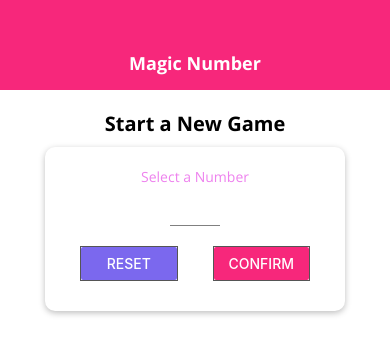
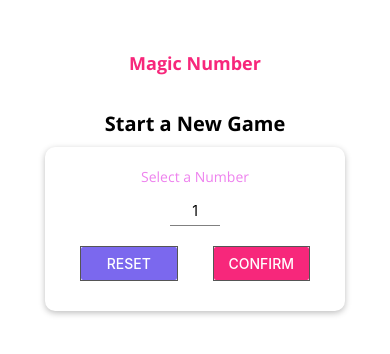
Before and after one commit to kitiya/rn-magic-number, a React Native app: screen / in a window 390 px wide. Shown: the top 354 px of the page. Built offline with nearby package versions, Linux system fonts and the light colour scheme; what react-native would draw is missing.

Commit message:
Working with 'Platform.select()' and 'Platform' in 'if' checks

```diff
--- a/components/Header.js
+++ b/components/Header.js
@@ -1,5 +1,5 @@
 import React from "react";
-import { View, Text, StyleSheet } from "react-native";
+import { View, Text, StyleSheet, Platform } from "react-native";
 import TitleText from "../components/TitleText";
 import Colors from "../constants/colors";
 
@@ -16,12 +16,34 @@
     width: "100%",
     height: 90 /* 90px */,
     paddingTop: 36,
-    backgroundColor: Colors.primary,
     justifyContent: "center",
     alignItems: "center",
+
+    ...Platform.select({
+      ios: {
+        backgroundColor: Colors.light,
+        borderBottomColor: Colors.dark,
+        borderBottomWidth: 1,
+      },
+      android: {
+        backgroundColor: Colors.primary,
+        borderBottomColor: "transparent",
+        borderBottomWidth: 0,
+      },
+    }),
+  },
+  headerIOS: {
+    backgroundColor: Colors.light,
+    borderBottomColor: Colors.dark,
+    borderBottomWidth: 1,
+  },
+  headerAndroid: {
+    backgroundColor: Colors.primary,
+    borderBottomColor: "transparent",
+    borderBottomWidth: 0,
   },
   headerTitle: {
-    color: Colors.light,
+    color: Platform.OS === "android" ? Colors.light : Colors.primary,
   },
 });
 
--- a/components/MainButton.js
+++ b/components/MainButton.js
@@ -1,18 +1,37 @@
 import React from "react";
-import { View, Text, TouchableOpacity, StyleSheet } from "react-native";
+import {
+  View,
+  Text,
+  TouchableOpacity, // Has opacity effect for iOS
+  TouchableNativeFeedback, // Has ripple effect for Android
+  StyleSheet,
+  Platform,
+} from "react-native";
 import Colors from "../constants/colors";
 
 const MainButton = (props) => {
+  let ButtonComponent = TouchableOpacity;
+
+  if (Platform.OS === "android" && Platform.Version >= 21) {
+    ButtonComponent = TouchableNativeFeedback;
+  }
+
   return (
-    <TouchableOpacity activeOpacity={0.8} onPress={props.onPress}>
-      <View style={styles.button}>
-        <Text style={styles.buttonText}>{props.children}</Text>
-      </View>
-    </TouchableOpacity>
+    <View style={styles.buttonContainer}>
+      <ButtonComponent activeOpacity={0.8} onPress={props.onPress}>
+        <View style={styles.button}>
+          <Text style={styles.buttonText}>{props.children}</Text>
+        </View>
+      </ButtonComponent>
+    </View>
   );
 };
 
 const styles = StyleSheet.create({
+  buttonContainer: {
+    overflow: "hidden",
+    borderRadius: 25,
+  },
   button: {
     backgroundColor: Colors.primary,
     paddingVertical: 12,
--- a/screens/StartGameScreen.js
+++ b/screens/StartGameScreen.js
@@ -19,7 +19,7 @@
 import Colors from "../constants/colors";
 
 const StartGameScreen = (props) => {
-  const [enteredValue, setEnteredValue] = useState("");
+  const [enteredValue, setEnteredValue] = useState("1");
   const [confirmed, setConfirmedValue] = useState(false);
   const [selectedNumber, setSelectedNumber] = useState();
   const [buttonWidth, setButtonWidth] = useState(
```
